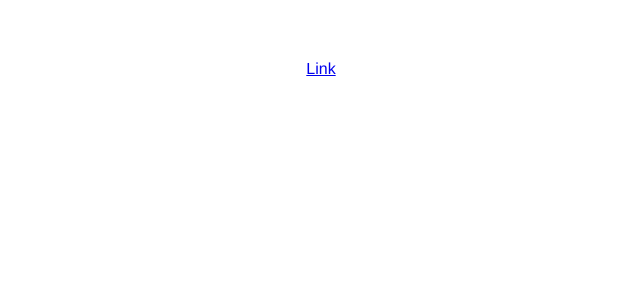
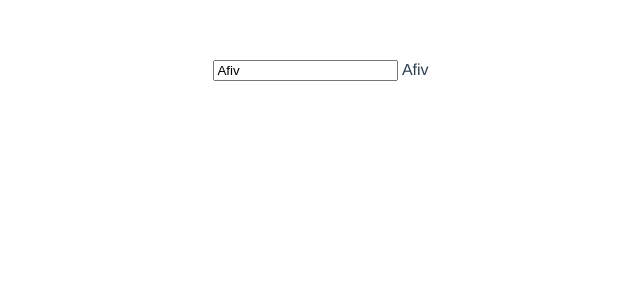
Before and after one commit to afifdgr/belajar-vuejs3, a Vue app: page / in a window 1280 px wide. Shown: the top 300 px of the page, without its empty margins (319-959 px from the left). Built offline with nearby package versions, Linux system fonts and the light colour scheme.

Commit message:
#3 Two Way Data Binding

```diff
--- a/src/App.vue
+++ b/src/App.vue
@@ -1,5 +1,6 @@
 <template>
-  <a :href="url">Link</a>
+  <input type="text" v-model="nama">
+  {{ nama }}
 </template>
 
 <script>
@@ -9,7 +10,7 @@ export default {
   name: 'App',
   data() {
     return {
-      url: "https://afiv.com"
+      nama: "Afiv"
     };
   }
 }
```
